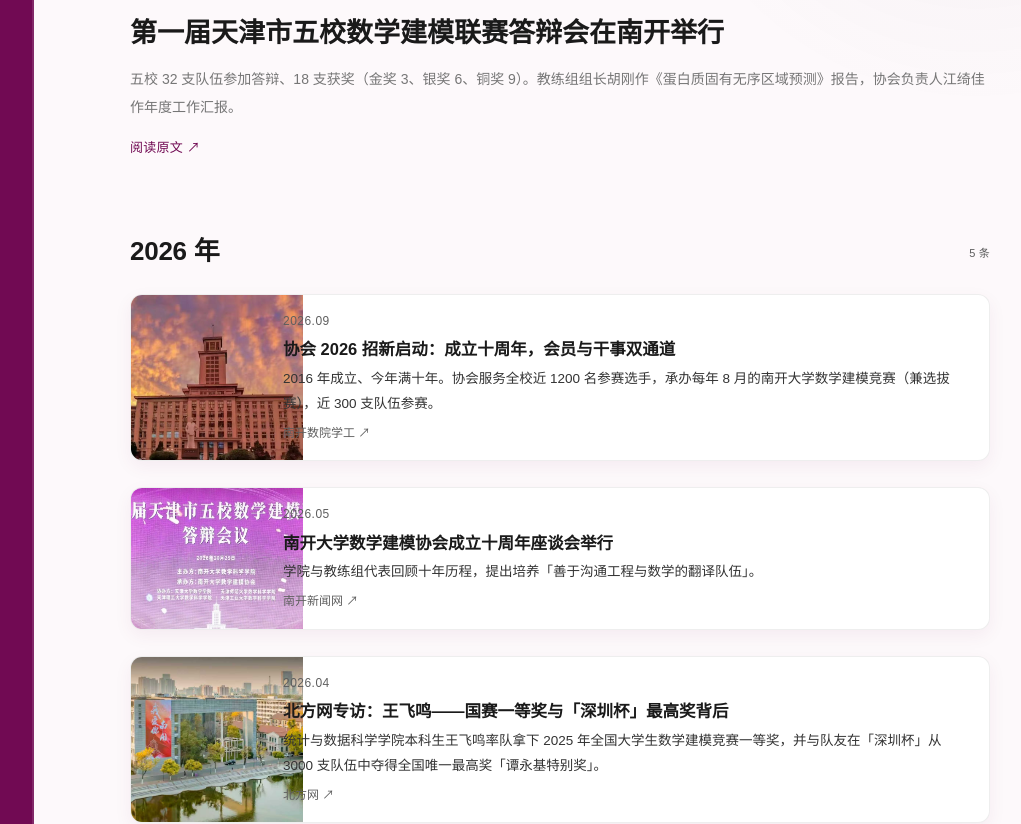
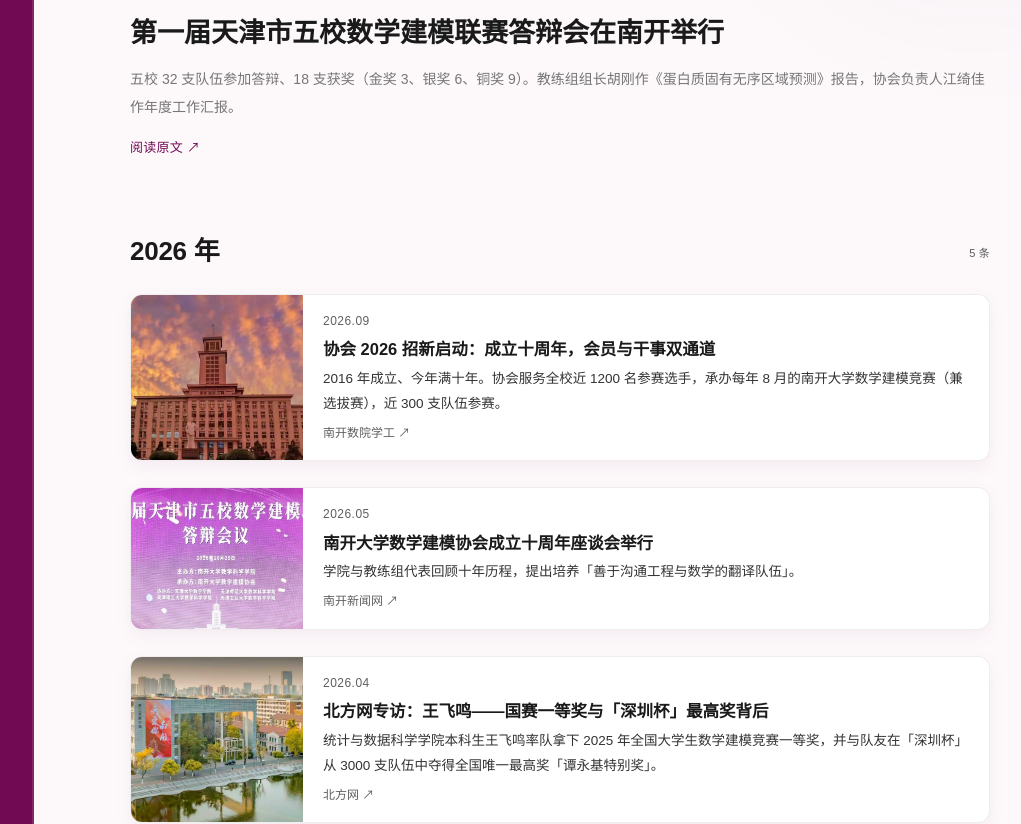
Before and after one commit to qhdx25/nkumathmodelingsite, a Vue app: page /news in a window 1280 px wide. Shown: the part 870-1694 px from the top of the page, without its empty margins (194-1215 px from the left). Built offline with nearby package versions, Linux system fonts and the light colour scheme.

Commit message:
fix: 动态卡片缩略图列宽与图不符导致文字被压
- .comp-archive a 的网格仍是 132px，缩略图已改 172px，图压到文字上；网格列同步为 172px
- 移动端单列规则改用 minmax(0,1fr)，避免长标题把卡片撑宽

```diff
--- a/assets/main.css
+++ b/assets/main.css
@@ -3615,7 +3615,7 @@ main.home + .site-footer { margin-top: 0; }
 /* 动态列表：缩略图 + 文字 */
 .comp-page .comp-archive a {
   display: grid;
-  grid-template-columns: 132px minmax(0, 1fr);
+  grid-template-columns: 172px minmax(0, 1fr);
   gap: 20px;
   padding: 18px 0;
   align-items: start;
@@ -3761,7 +3761,7 @@ main.home + .site-footer { margin-top: 0; }
 .comp-page .source-list a:hover .src-go { transform: translate(2px, -2px); color: var(--accent); }
 
 @media (max-width: 760px) {
-  .comp-page .comp-archive a { grid-template-columns: 1fr; gap: 12px; }
+  .comp-page .comp-archive a { grid-template-columns: minmax(0, 1fr); gap: 12px; }
   .comp-page .comp-archive .thumb { width: 100%; height: 150px; }
   .comp-page .notice-card { grid-template-columns: 1fr; min-height: 0; }
   .comp-page .nc-media { height: 176px; }
```
